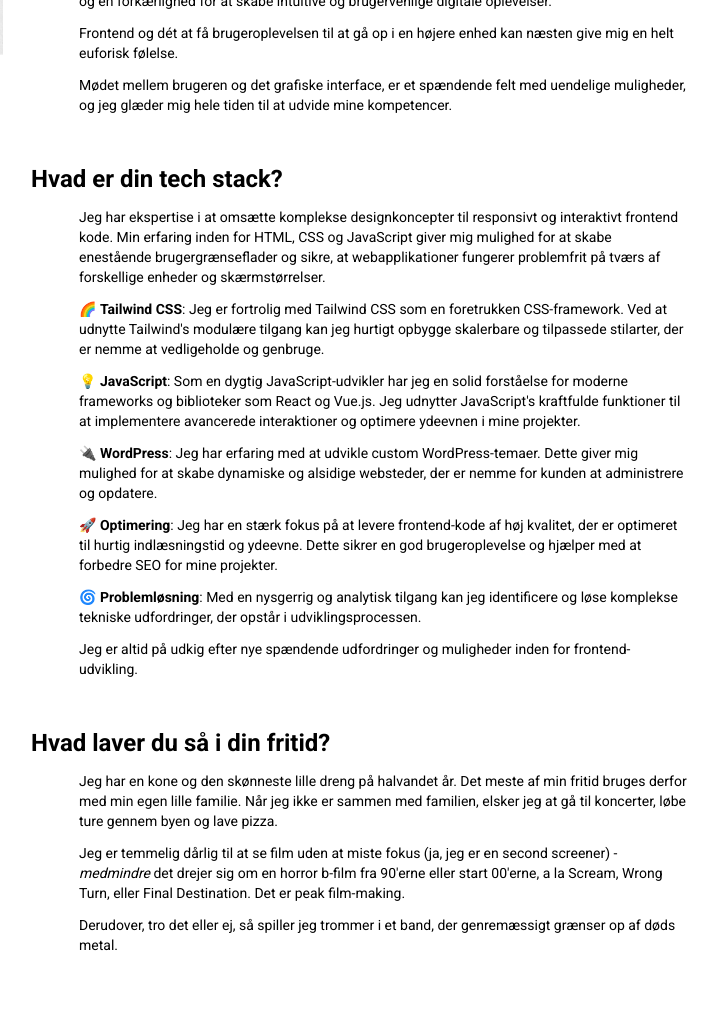
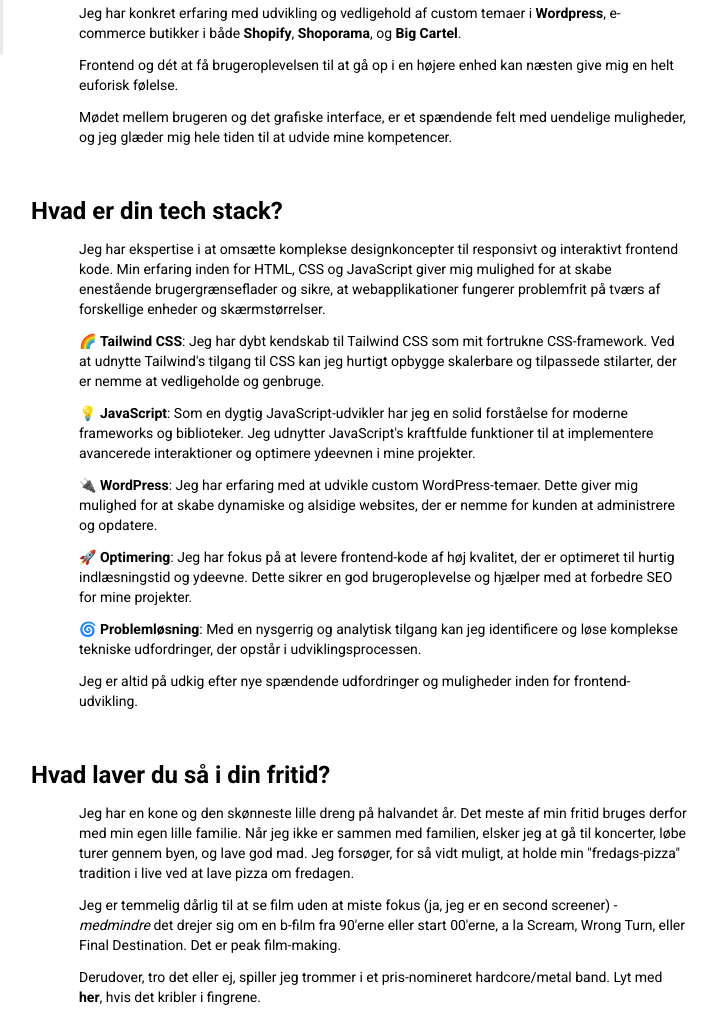
Before and after one commit to sebastianlinnet/DevPortfolio, a website: page index.html in a window 1280 px wide. Shown: the part 1373-2384 px from the top of the page, without its empty margins (481-1199 px from the left). Drawn offline with nearby package versions, Linux system fonts and the light colour scheme.

Commit message:
Update index.html

```diff
--- a/index.html
+++ b/index.html
@@ -63,23 +63,25 @@
                         Mit navn er <b>Sebastian Linnet</b>, og jeg er nyuddannet datamatiker. Jeg er født <b>14.
                             februar 1992</b> og bor i <b>København</b>.
                     </p>
-                    <p class="text-sm mb-12">
+                    <p class="text-sm mb-3">
                         Frontend/web passioneret udvikler med stort drive og brændende passion for IT branchen - en nørd
                         og kreativt menneske
-                        helt ind i hjertet, med et skarpt øje for detaljen. Jeg er initiativrig og har en struktureret
+                        helt ind i hjertet, med et skarpt øje for detaljen.
+                    </p>
+                    <p class="text-sm mb-12">Jeg er initiativrig og har en struktureret
                         tilgang til mit arbejde. Mit mindset er intuitivt og løsningsorienteret. Jeg er seriøs i mit
                         arbejde samtidig med, at jeg vægter et stærkt socialt samvær og hyggelig omgangstone højt.
                     </p>
 
                     <h2 class="text-2xl font-bold mb-3 md:-ml-12">Hvad kan du?</h2>
                     <p class="text-sm mb-3">
-                        Jeg har konkret erfaring med udvikling og vedligehold af custom temaer i <b>Wordpress</b>,
-                        e-commerce butikker i både <b>Shopify</b>, <b>Shoporama</b>, og <b>Big Cartel</b>.</p>
-                    <p class="text-sm mb-3">
                         Jeg er en passioneret frontend developer med en stærk teknisk baggrund
                         inden for <b>webudvikling</b> og en forkærlighed for at skabe intuitive og brugervenlige
                         digitale
                         oplevelser.</p>
+                    <p class="text-sm mb-3">
+                        Jeg har konkret erfaring med udvikling og vedligehold af custom temaer i <b>Wordpress</b>,
+                        e-commerce butikker i både <b>Shopify</b>, <b>Shoporama</b>, og <b>Big Cartel</b>.</p>
                     <p class="text-sm mb-3">
                         Frontend og dét at få brugeroplevelsen til at gå op i en højere enhed kan næsten give mig en
                         helt euforisk følelse.
@@ -96,27 +98,29 @@
                         mig mulighed for at skabe enestående brugergrænseflader og sikre, at webapplikationer fungerer
                         problemfrit på tværs af forskellige enheder og skærmstørrelser.</p>
                     <p class="text-sm mb-3">
-                        🌈 <b>Tailwind CSS</b>: Jeg er fortrolig med Tailwind CSS som en foretrukken CSS-framework. Ved at
-                        udnytte Tailwind's modulære tilgang kan jeg hurtigt opbygge skalerbare og tilpassede stilarter,
+                        🌈 <b>Tailwind CSS</b>: Jeg har dybt kendskab til Tailwind CSS som mit fortrukne CSS-framework.
+                        Ved at
+                        udnytte Tailwind's tilgang til CSS kan jeg hurtigt opbygge skalerbare og tilpassede stilarter,
                         der er nemme at vedligeholde og genbruge.
                     </p>
                     <p class="text-sm mb-3">
                         💡 <b>JavaScript</b>: Som en dygtig JavaScript-udvikler har jeg en solid forståelse for moderne
-                        frameworks og biblioteker som React og Vue.js. Jeg udnytter JavaScript's kraftfulde funktioner
+                        frameworks og biblioteker. Jeg udnytter JavaScript's kraftfulde funktioner
                         til at implementere avancerede interaktioner og optimere ydeevnen i mine projekter.
                     </p>
                     <p class="text-sm mb-3">
                         🔌 <b>WordPress</b>: Jeg har erfaring med at udvikle custom WordPress-temaer. Dette
-                        giver mig mulighed for at skabe dynamiske og alsidige websteder, der er nemme for kunden at
+                        giver mig mulighed for at skabe dynamiske og alsidige websites, der er nemme for kunden at
                         administrere og opdatere.
                     </p>
                     <p class="text-sm mb-3">
-                        🚀 <b>Optimering</b>: Jeg har en stærk fokus på at levere frontend-kode af høj kvalitet, der er
+                        🚀 <b>Optimering</b>: Jeg har fokus på at levere frontend-kode af høj kvalitet, der er
                         optimeret til hurtig indlæsningstid og ydeevne. Dette sikrer en god brugeroplevelse og hjælper
                         med at forbedre SEO for mine projekter.
                     </p>
                     <p class="text-sm mb-3">
-                        🌀 <b>Problemløsning</b>: Med en nysgerrig og analytisk tilgang kan jeg identificere og løse komplekse
+                        🌀 <b>Problemløsning</b>: Med en nysgerrig og analytisk tilgang kan jeg identificere og løse
+                        komplekse
                         tekniske udfordringer, der opstår i udviklingsprocessen.
                     </p>
                     <p class="text-sm mb-12">
@@ -126,13 +130,16 @@
                     <h2 class="text-2xl font-bold mb-3 md:-ml-12">Hvad laver du så i din fritid?</h2>
                     <p class="text-sm mb-3">Jeg har en kone og den skønneste lille dreng på halvandet år. Det meste af
                         min fritid bruges derfor med min egen lille familie. Når jeg ikke er sammen med familien, elsker
-                        jeg at gå til koncerter, løbe ture gennem byen og lave pizza.</p>
+                        jeg at gå til koncerter, løbe turer gennem byen, og lave god mad. Jeg forsøger, for så vidt
+                        muligt, at holde min "fredags-pizza" tradition i live ved at lave pizza om fredagen.</p>
                     <p class="text-sm mb-3">Jeg er temmelig dårlig til at se film uden at miste fokus (ja, jeg er en
-                        second screener) - <i>medmindre</i>
-                        det drejer sig om en horror b-film fra 90'erne eller start 00'erne, a la Scream, Wrong Turn,
+                        second screener) - <i>medmindre</i> det drejer sig om en b-film fra 90'erne eller start 00'erne,
+                        a la Scream, Wrong Turn,
                         eller Final Destination. Det er peak film-making.</p>
-                    <p class="text-sm mb-3">Derudover, tro det eller ej, så spiller jeg trommer i et band, der
-                        genremæssigt grænser op af døds metal.</p>
+                    <p class="text-sm mb-3">Derudover, tro det eller ej, spiller jeg trommer i et pris-nomineret
+                        hardcore/metal band. Lyt med <b><a
+                                href="https://open.spotify.com/artist/0OG1DoaGFeeXGYBGbbCjka?si=DCxY9tCNSI-UfgeHznpq2A"
+                                target="_blank">her</a></b>, hvis det kribler i fingrene.</p>
                 </div>
             </div>
         </div>
```
